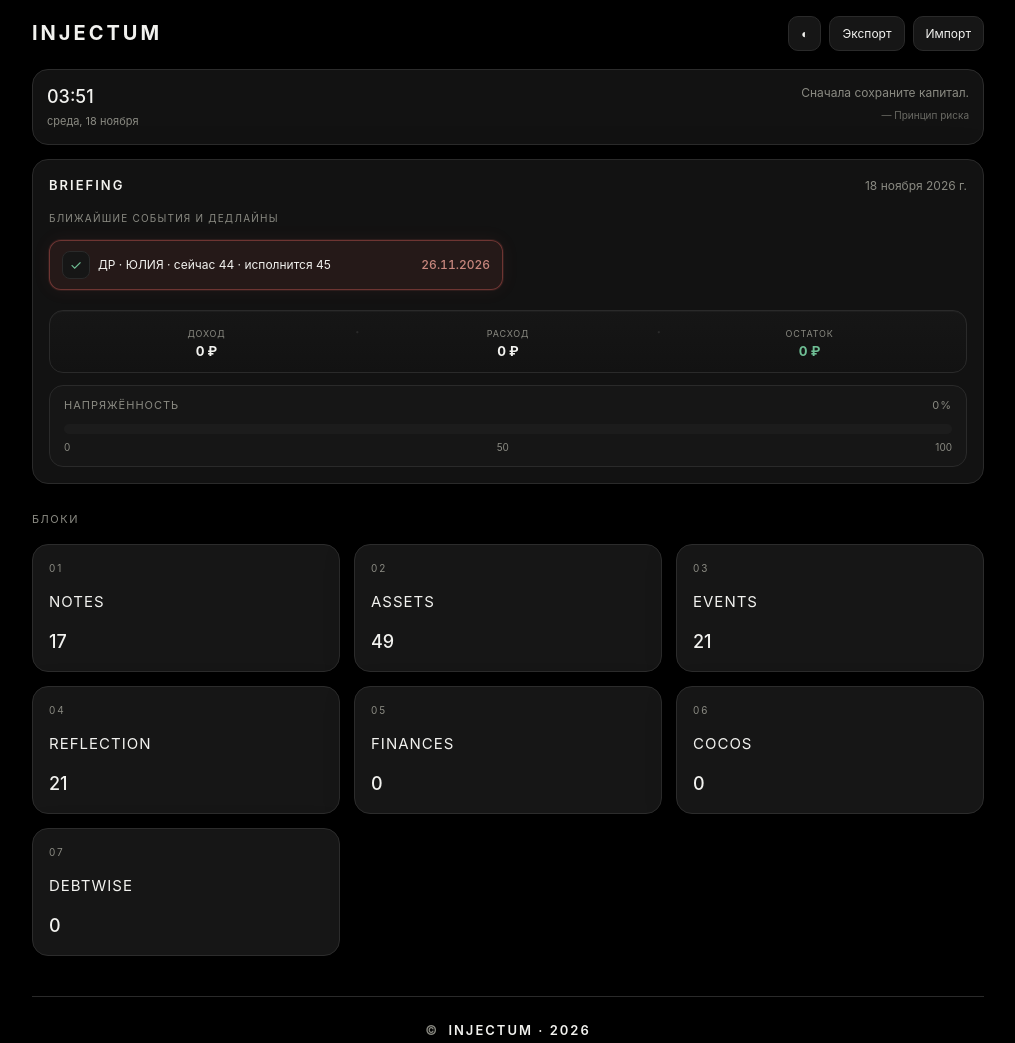
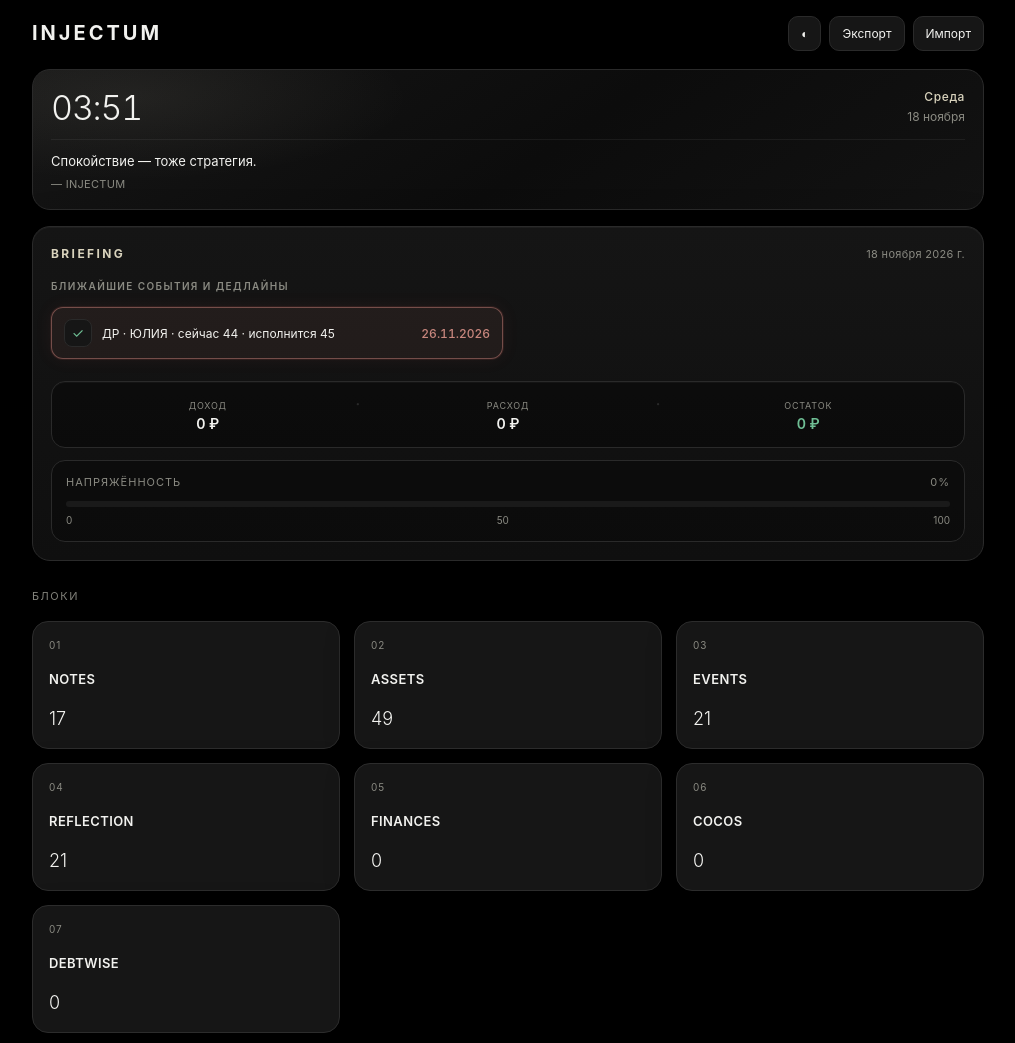
Before and after one commit to MedusaMedusa2/MZBOX-AI, a plain HTML site: page index.html in a window 1280 px wide. Shown: the top 1043 px of the page, without its empty margins (132-1147 px from the left). Drawn offline with Linux system fonts and the light colour scheme.

Commit message:
Update index.html

```diff
--- a/index.html
+++ b/index.html
@@ -1293,6 +1293,247 @@ body.rose .due-soon {
   background: var(--panel2);
 }
 
+
+/* —— Info panel —— */
+.info-panel {
+  position: relative;
+  margin-bottom: 16px;
+  border-radius: 18px;
+  border: 1px solid var(--line);
+  background: linear-gradient(145deg, #161616 0%, #0c0c0c 55%, #121212 100%);
+  overflow: hidden;
+}
+.info-panel-glow {
+  position: absolute;
+  inset: -40% auto auto -20%;
+  width: 60%;
+  height: 120%;
+  background: radial-gradient(ellipse, rgba(217,211,189,0.08) 0%, transparent 70%);
+  pointer-events: none;
+}
+.info-panel-inner {
+  position: relative;
+  display: flex;
+  flex-direction: column;
+  gap: 14px;
+  padding: 18px 18px 16px;
+}
+.info-panel-meta {
+  display: flex;
+  align-items: flex-end;
+  justify-content: space-between;
+  gap: 12px;
+}
+.info-time {
+  font-size: 34px;
+  font-weight: 300;
+  letter-spacing: -1.2px;
+  line-height: 1;
+  color: var(--text);
+  font-variant-numeric: tabular-nums;
+}
+.info-date {
+  text-align: right;
+  display: flex;
+  flex-direction: column;
+  gap: 2px;
+}
+.info-weekday {
+  display: block;
+  font-size: 12px;
+  color: var(--accent);
+  letter-spacing: 0.6px;
+  text-transform: capitalize;
+  font-weight: 500;
+}
+.info-day {
+  display: block;
+  font-size: 12px;
+  color: var(--muted);
+}
+.info-quote {
+  border-top: 1px solid rgba(255,255,255,0.06);
+  padding-top: 12px;
+}
+.info-quote p {
+  margin: 0 0 6px;
+  font-size: 13px;
+  line-height: 1.45;
+  color: var(--text);
+  font-weight: 400;
+}
+.info-quote cite {
+  display: block;
+  font-style: normal;
+  font-size: 11px;
+  color: var(--muted);
+  letter-spacing: 0.3px;
+}
+.info-quote cite::before { content: "— "; }
+
+/* —— Nav cards polish —— */
+.nav-card {
+  transition: border-color .15s ease, background .15s ease, transform .12s ease;
+}
+.nav-card:active {
+  transform: scale(0.98);
+}
+.nav-card .num {
+  font-size: 10px;
+  letter-spacing: 1px;
+  color: var(--muted);
+}
+.nav-card .name {
+  font-size: 13px;
+  font-weight: 600;
+  letter-spacing: 0.4px;
+}
+.nav-card .count {
+  font-size: 18px;
+  font-weight: 300;
+  color: var(--accent);
+}
+
+/* —— Briefing candy —— */
+.briefing {
+  position: relative;
+  padding: 18px !important;
+  border-radius: 18px !important;
+  border: 1px solid var(--line) !important;
+  background: linear-gradient(180deg, #151515 0%, #0f0f0f 100%) !important;
+  box-shadow: 0 16px 48px rgba(0,0,0,.4), inset 0 1px 0 rgba(255,255,255,0.04);
+}
+.brief-top {
+  display: flex;
+  justify-content: space-between;
+  align-items: baseline;
+  margin-bottom: 6px;
+}
+.brief-top h2 {
+  margin: 0;
+  font-size: 12px;
+  letter-spacing: 2.4px;
+  font-weight: 650;
+  color: var(--accent);
+}
+#briefToday {
+  font-size: 11px;
+  color: var(--muted);
+  letter-spacing: 0.3px;
+}
+.briefing .section-label {
+  margin-top: 16px;
+  margin-bottom: 10px;
+  font-size: 10px;
+  letter-spacing: 1.4px;
+  color: var(--muted);
+  font-weight: 600;
+}
+.brief-date {
+  display: flex;
+  align-items: center;
+  gap: 10px;
+  background: rgba(255,255,255,0.02) !important;
+  border: 1px solid var(--line) !important;
+  border-radius: 12px !important;
+  padding: 11px 12px !important;
+  margin-bottom: 8px !important;
+}
+.brief-date.due-soon {
+  border-color: rgba(217,137,130,0.45) !important;
+  background: rgba(217,137,130,0.08) !important;
+}
+.brief-fin-line {
+  margin-top: 14px !important;
+  padding: 12px 14px !important;
+  border-radius: 14px !important;
+  border: 1px solid var(--line) !important;
+  background: rgba(0,0,0,0.35) !important;
+  box-shadow: inset 0 1px 0 rgba(255,255,255,0.03);
+}
+.brief-fin-item strong {
+  font-size: 14px !important;
+  font-weight: 600 !important;
+  color: var(--text);
+}
+.brief-fin-item span {
+  color: var(--muted);
+}
+.finance-block {
+  margin-top: 12px;
+  padding: 14px;
+  border-radius: 14px;
+  border: 1px solid var(--line);
+  background: rgba(0,0,0,0.28);
+}
+.tension-bar {
+  height: 6px;
+  border-radius: 99px;
+  background: rgba(255,255,255,0.06);
+  overflow: hidden;
+}
+.tension-fill {
+  height: 100%;
+  border-radius: 99px;
+  background: linear-gradient(90deg, var(--green), var(--accent), var(--red));
+}
+
+/* —— Entries —— */
+.entry {
+  border-radius: 14px !important;
+  transition: border-color .12s ease;
+}
+.entry:active { border-color: var(--accent); }
+.entry-title {
+  font-weight: 500;
+  letter-spacing: 0.1px;
+}
+.entry-sub {
+  font-size: 11px;
+  color: var(--muted);
+}
+
+/* —— Section top —— */
+.section-top h1 {
+  font-size: 15px;
+  letter-spacing: 1.5px;
+  font-weight: 650;
+}
+
+/* —— Footer —— */
+footer {
+  margin-top: 28px;
+  padding-top: 16px;
+  border-top: 1px solid var(--line);
+  text-align: center;
+}
+footer .brand-line,
+footer .footer-brand {
+  font-size: 11px;
+  letter-spacing: 1.5px;
+  color: var(--muted);
+}
+footer .author {
+  margin-top: 6px;
+  font-size: 12px;
+  color: var(--text);
+  opacity: 0.85;
+}
+footer .sub-author {
+  font-size: 11px;
+  color: var(--muted);
+}
+
+body.rose .info-panel {
+  background: linear-gradient(145deg, #2a1c22, #1a1014);
+  border-color: #4a3038;
+}
+body.light .info-panel {
+  background: linear-gradient(145deg, #fff, #f4f3ef);
+}
+body.light .info-time { color: #111; }
+body.light .info-quote p { color: #222; }
+
 </style>
 
 </head>
@@ -1310,12 +1551,15 @@ body.rose .due-soon {
 
 <main>
 <section id="home" class="screen active">
-<div class="welcome-strip" id="welcomeStrip">
-    <div class="welcome-left">
-      <strong id="homeTime">--:--</strong>
-      <span id="homePlace">—</span>
+<div class="info-panel" id="welcomeStrip">
+    <div class="info-panel-glow"></div>
+    <div class="info-panel-inner">
+      <div class="info-panel-meta">
+        <div class="info-time" id="homeTime">--:--</div>
+        <div class="info-date" id="homePlace">—</div>
+      </div>
+      <div class="info-quote" id="homeQuote"></div>
     </div>
-    <div class="welcome-quote" id="homeQuote"></div>
   </div>
   <div class="briefing">
     <div class="brief-top">
@@ -2190,12 +2434,12 @@ function getDefaultNotes() {
 function seedDefaultAssetsIfNeeded() {
   try {
     if (!Array.isArray(data.ASSETS)) data.ASSETS = [];
-    if (!localStorage.getItem("injectum_assets_seed_v2")) {
-      if (data.ASSETS.length < 5) {
+    if (!localStorage.getItem("injectum_assets_seed_v3")) {
+      if (data.ASSETS.length < 20) {
         data.ASSETS = getDefaultAssets();
         saveData();
       }
-      localStorage.setItem("injectum_assets_seed_v2", "1");
+      localStorage.setItem("injectum_assets_seed_v3", "1");
     } else if (!data.ASSETS.length) {
       data.ASSETS = getDefaultAssets();
       saveData();
@@ -2206,12 +2450,10 @@ function seedDefaultAssetsIfNeeded() {
 function seedDefaultNotesIfNeeded() {
   try {
     if (!Array.isArray(data.NOTES)) data.NOTES = [];
-    if (!localStorage.getItem("injectum_notes_seed_v2")) {
-      if (data.NOTES.length < 3) {
-        data.NOTES = getDefaultNotes();
-        saveData();
-      }
-      localStorage.setItem("injectum_notes_seed_v2", "1");
+    if (!localStorage.getItem("injectum_notes_seed_v3")) {
+      data.NOTES = getDefaultNotes();
+      saveData();
+      localStorage.setItem("injectum_notes_seed_v3", "1");
     } else if (!data.NOTES.length) {
       data.NOTES = getDefaultNotes();
       saveData();
@@ -3683,7 +3925,10 @@ const QUOTE_BANK = [
   ["Большие деньги делаются в ожидании.","Джесси Ливермор"],
   ["Сначала сохраните капитал.","Принцип риска"],
   ["План выхода важен не меньше плана входа.","Дисциплина"],
-  ["Неопределённость учитывают размером позиции.","Риск-менеджмент"]
+  ["Неопределённость учитывают размером позиции.","Риск-менеджмент"],
+  ["Спокойствие — тоже стратегия.","INJECTUM"],
+  ["Делай меньше, но ровнее.","INJECTUM"],
+  ["Порядок в делах — свобода в голове.","INJECTUM"]
 ];
 function pickQuote(){
   const i = Math.floor(Math.random()*QUOTE_BANK.length);
@@ -3694,14 +3939,18 @@ function updateWelcomePanel(){
   const t = document.getElementById("homeTime");
   const p = document.getElementById("homePlace");
   const q = document.getElementById("homeQuote");
-  if (t) t.textContent = new Intl.DateTimeFormat("ru-RU",{hour:"2-digit",minute:"2-digit"}).format(now);
+  if (t) {
+    t.textContent = new Intl.DateTimeFormat("ru-RU",{hour:"2-digit",minute:"2-digit"}).format(now);
+  }
   if (p) {
-    const date = new Intl.DateTimeFormat("ru-RU",{weekday:"long",day:"numeric",month:"long"}).format(now);
-    p.textContent = date;
+    const weekday = new Intl.DateTimeFormat("ru-RU",{weekday:"long"}).format(now);
+    const day = new Intl.DateTimeFormat("ru-RU",{day:"numeric",month:"long"}).format(now);
+    p.innerHTML = "<span class=\"info-weekday\">" + weekday + "</span><span class=\"info-day\">" + day + "</span>";
   }
   if (q && (!q.dataset.at || Date.now()-Number(q.dataset.at)>3600000)) {
-    const [text,author] = pickQuote();
-    q.innerHTML = text + (author ? "<em>— "+author+"</em>" : "");
+    const pair = pickQuote();
+    const text = pair[0], author = pair[1];
+    q.innerHTML = "<p>" + text + "</p>" + (author ? "<cite>" + author + "</cite>" : "");
     q.dataset.at = String(Date.now());
   }
 }
```
